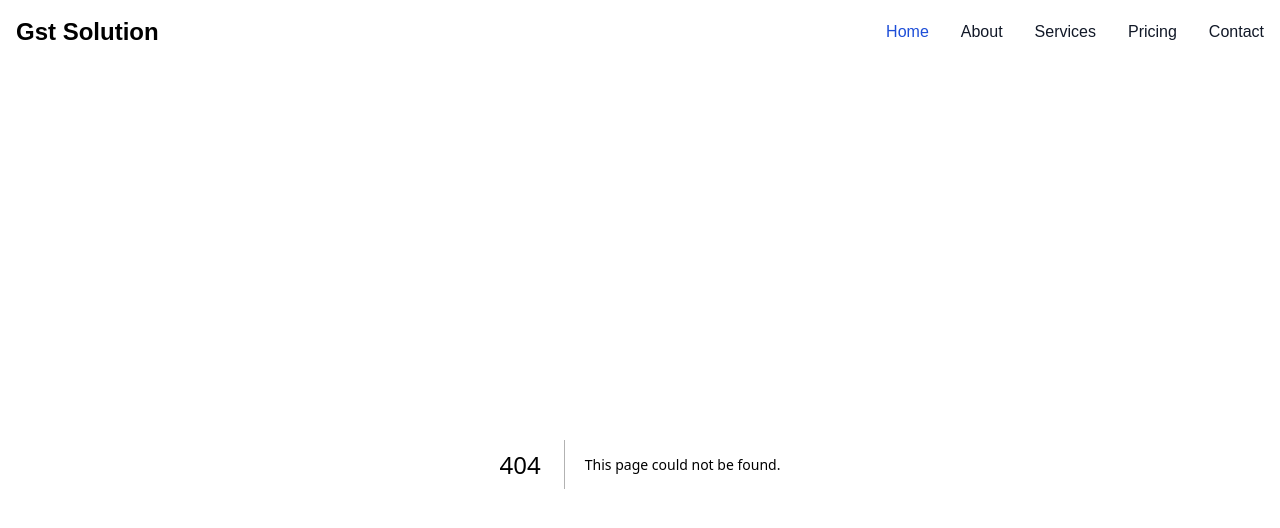
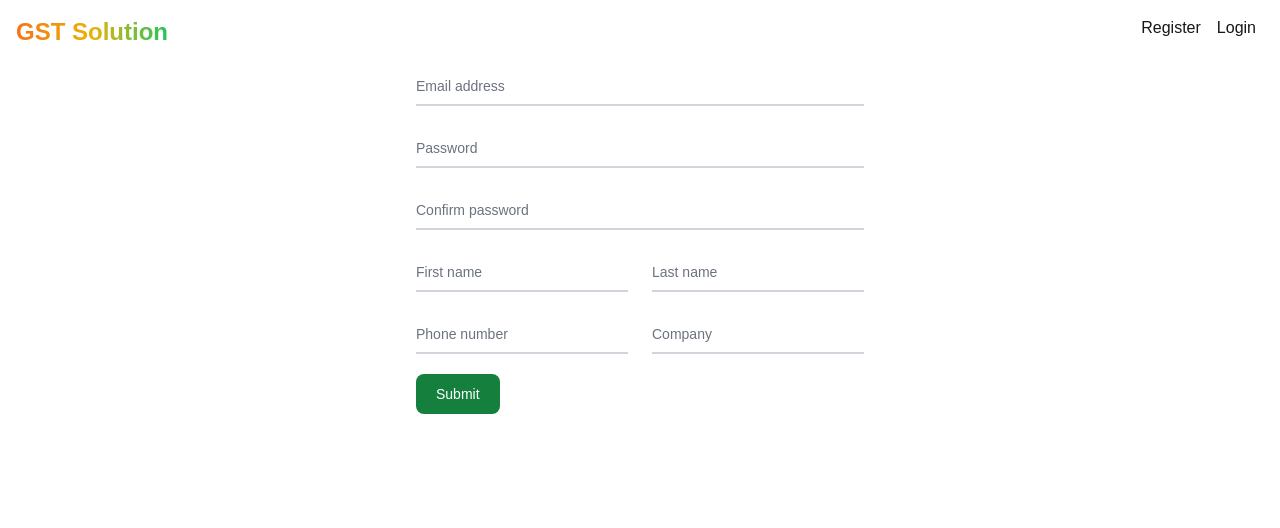
Before and after one commit to Solution7777/gstSolutionSite, a Next.js app: page /register in a window 1280 px wide. Before the commit this address had no page. Shown: the top 528 px of the page. Built offline with nearby package versions, Linux system fonts and the light colour scheme; no server answers.

Commit message:
update local

```diff
--- /dev/null
+++ b/app/register/page.tsx
@@ -0,0 +1,45 @@
+import { registerUser } from "@/lib/actions";
+
+export default function Register(){
+    return (
+        <>
+
+<form className="max-w-md mx-auto" action={registerUser}>
+  <div className="relative z-0 w-full mb-5 group">
+      <input type="email" name="email" id="email" className="block py-2.5 px-0 w-full text-sm text-gray-900 bg-transparent border-0 border-b-2 border-gray-300 appearance-none dark:text-white dark:border-gray-600 dark:focus:border-green-500 focus:outline-none focus:ring-0 focus:border-green-600 peer" placeholder=" " required />
+      <label htmlFor="email" className="peer-focus:font-medium absolute text-sm text-gray-500 dark:text-gray-400 duration-300 transform -translate-y-6 scale-75 top-3 -z-10 origin-[0] peer-focus:start-0 rtl:peer-focus:translate-x-1/4 rtl:peer-focus:left-auto peer-focus:text-green-600 peer-focus:dark:text-green-500 peer-placeholder-shown:scale-100 peer-placeholder-shown:translate-y-0 peer-focus:scale-75 peer-focus:-translate-y-6">Email address</label>
+  </div>
+  <div className="relative z-0 w-full mb-5 group">
+      <input type="password" name="password" id="password" className="block py-2.5 px-0 w-full text-sm text-gray-900 bg-transparent border-0 border-b-2 border-gray-300 appearance-none dark:text-white dark:border-gray-600 dark:focus:border-green-500 focus:outline-none focus:ring-0 focus:border-green-600 peer" placeholder=" " required />
+      <label htmlFor="password" className="peer-focus:font-medium absolute text-sm text-gray-500 dark:text-gray-400 duration-300 transform -translate-y-6 scale-75 top-3 -z-10 origin-[0] peer-focus:start-0 rtl:peer-focus:translate-x-1/4 peer-focus:text-green-600 peer-focus:dark:text-green-500 peer-placeholder-shown:scale-100 peer-placeholder-shown:translate-y-0 peer-focus:scale-75 peer-focus:-translate-y-6">Password</label>
+  </div>
+  <div className="relative z-0 w-full mb-5 group">
+      <input type="password" name="repeat_password" id="repeat_password" className="block py-2.5 px-0 w-full text-sm text-gray-900 bg-transparent border-0 border-b-2 border-gray-300 appearance-none dark:text-white dark:border-gray-600 dark:focus:border-green-500 focus:outline-none focus:ring-0 focus:border-green-600 peer" placeholder=" " required />
+      <label htmlFor="repeat_password" className="peer-focus:font-medium absolute text-sm text-gray-500 dark:text-gray-400 duration-300 transform -translate-y-6 scale-75 top-3 -z-10 origin-[0] peer-focus:start-0 rtl:peer-focus:translate-x-1/4 peer-focus:text-green-600 peer-focus:dark:text-green-500 peer-placeholder-shown:scale-100 peer-placeholder-shown:translate-y-0 peer-focus:scale-75 peer-focus:-translate-y-6">Confirm password</label>
+  </div>
+  <div className="grid md:grid-cols-2 md:gap-6">
+    <div className="relative z-0 w-full mb-5 group">
+        <input type="text" name="first_name" id="first_name" className="block py-2.5 px-0 w-full text-sm text-gray-900 bg-transparent border-0 border-b-2 border-gray-300 appearance-none dark:text-white dark:border-gray-600 dark:focus:border-green-500 focus:outline-none focus:ring-0 focus:border-green-600 peer" placeholder=" " required />
+        <label htmlFor="first_name" className="peer-focus:font-medium absolute text-sm text-gray-500 dark:text-gray-400 duration-300 transform -translate-y-6 scale-75 top-3 -z-10 origin-[0] peer-focus:start-0 rtl:peer-focus:translate-x-1/4 peer-focus:text-green-600 peer-focus:dark:text-green-500 peer-placeholder-shown:scale-100 peer-placeholder-shown:translate-y-0 peer-focus:scale-75 peer-focus:-translate-y-6">First name</label>
+    </div>
+    <div className="relative z-0 w-full mb-5 group">
+        <input type="text" name="last_name" id="last_name" className="block py-2.5 px-0 w-full text-sm text-gray-900 bg-transparent border-0 border-b-2 border-gray-300 appearance-none dark:text-white dark:border-gray-600 dark:focus:border-green-500 focus:outline-none focus:ring-0 focus:border-green-600 peer" placeholder=" " required />
+        <label htmlFor="last_name" className="peer-focus:font-medium absolute text-sm text-gray-500 dark:text-gray-400 duration-300 transform -translate-y-6 scale-75 top-3 -z-10 origin-[0] peer-focus:start-0 rtl:peer-focus:translate-x-1/4 peer-focus:text-green-600 peer-focus:dark:text-green-500 peer-placeholder-shown:scale-100 peer-placeholder-shown:translate-y-0 peer-focus:scale-75 peer-focus:-translate-y-6">Last name</label>
+    </div>
+  </div>
+  <div className="grid md:grid-cols-2 md:gap-6">
+    <div className="relative z-0 w-full mb-5 group">
+        <input type="number" name="phone" id="phone" className="block py-2.5 px-0 w-full text-sm text-gray-900 bg-transparent border-0 border-b-2 border-gray-300 appearance-none dark:text-white dark:border-gray-600 dark:focus:border-green-500 focus:outline-none focus:ring-0 focus:border-green-600 peer" placeholder=" " required />
+        <label htmlFor="phone" className="peer-focus:font-medium absolute text-sm text-gray-500 dark:text-gray-400 duration-300 transform -translate-y-6 scale-75 top-3 -z-10 origin-[0] peer-focus:start-0 rtl:peer-focus:translate-x-1/4 peer-focus:text-green-600 peer-focus:dark:text-green-500 peer-placeholder-shown:scale-100 peer-placeholder-shown:translate-y-0 peer-focus:scale-75 peer-focus:-translate-y-6">Phone number</label>
+    </div>
+    <div className="relative z-0 w-full mb-5 group">
+        <input type="text" name="company" id="company" className="block py-2.5 px-0 w-full text-sm text-gray-900 bg-transparent border-0 border-b-2 border-gray-300 appearance-none dark:text-white dark:border-gray-600 dark:focus:border-green-500 focus:outline-none focus:ring-0 focus:border-green-600 peer" placeholder=" " required />
+        <label htmlFor="company" className="peer-focus:font-medium absolute text-sm text-gray-500 dark:text-gray-400 duration-300 transform -translate-y-6 scale-75 top-3 -z-10 origin-[0] peer-focus:start-0 rtl:peer-focus:translate-x-1/4 peer-focus:text-green-600 peer-focus:dark:text-green-500 peer-placeholder-shown:scale-100 peer-placeholder-shown:translate-y-0 peer-focus:scale-75 peer-focus:-translate-y-6">Company</label>
+    </div>
+  </div>
+  <button type="submit" className="text-white bg-green-700 hover:bg-green-800 focus:ring-4 focus:outline-none focus:ring-green-300 font-medium rounded-lg text-sm w-full sm:w-auto px-5 py-2.5 text-center dark:bg-green-600 dark:hover:bg-green-700 dark:focus:ring-green-800">Submit</button>
+</form>
+
+        </>
+    )
+}
--- a/components/navbar.tsx
+++ b/components/navbar.tsx
@@ -5,7 +5,7 @@ export default function Navbar(){
     return (
         <>
 
-<nav className="bg-white border-gray-200 dark:bg-gray-900">
+{/* <nav className="bg-white border-gray-200 dark:bg-gray-900">
   <div className="max-w-screen-xl flex flex-wrap items-center justify-between mx-auto p-4">
     <Link href="/" className="flex items-center space-x-3 rtl:space-x-reverse">
 
@@ -37,7 +37,14 @@ export default function Navbar(){
       </ul>
     </div>
   </div>
-</nav>
+</nav> */}
+<div className="flex justify-between m-4">
+<Link href={"/"}><h1 className="text-2xl font-extrabold bg-gradient-to-r from-orange-500 via-yellow-500 to-green-500 bg-clip-text text-transparent">GST Solution</h1></Link>
+<div>
+<Link href={"/register"} className="p-2" >Register</Link>
+<Link href={"/login"} className="p-2" >Login</Link>
+</div>
+</div>
 
         </>
     )
--- /dev/null
+++ b/db.js
@@ -0,0 +1,7 @@
+// db.js
+import postgres from 'postgres';
+
+const connectionString = process.env.DATABASE_URL
+const sql = postgres(connectionString)
+
+export default sql
--- /dev/null
+++ b/lib/actions.js
@@ -0,0 +1,18 @@
+'use server'
+
+import { storeUser } from '@/lib/sql-actions'
+
+export async function registerUser(formData){
+
+    const email = formData.get('email');
+    const password = formData.get('password');
+    const repeatPassword = formData.get('repeat_password');
+    const firstName = formData.get('first_name');
+    const lastName = formData.get('last_name');
+    const phoneNumber = formData.get('phone');
+    const company = formData.get('company');
+
+    console.log(email, firstName, lastName, phoneNumber, company, password)
+
+    await storeUser(email, firstName, lastName, phoneNumber, company, password)
+}
--- /dev/null
+++ b/lib/sql-actions.js
@@ -0,0 +1,8 @@
+import sql from '@/db'
+
+export async function storeUser(email, first_name, last_name, phoneNumber, company, password) {
+  const user = await sql`
+    insert into user (email, f_name, l_name, phone_number, company, password)
+    values (${email}, ${first_name}, ${last_name}, ${phoneNumber}, ${company}, ${password})`
+  return user;
+}
--- a/tsconfig.json
+++ b/tsconfig.json
@@ -22,6 +22,6 @@
       "@/*": ["./*"]
     }
   },
-  "include": ["next-env.d.ts", "**/*.ts", "**/*.tsx", ".next/types/**/*.ts"],
+  "include": ["next-env.d.ts", "**/*.ts", "**/*.tsx", ".next/types/**/*.ts", "lib/actions.js", "db.js", "lib/sql-actions.js"],
   "exclude": ["node_modules"]
 }
```
Also changed, not shown: package.json (+6 -5 lines), 1 other file (tests, documents, lock files or other folders).
